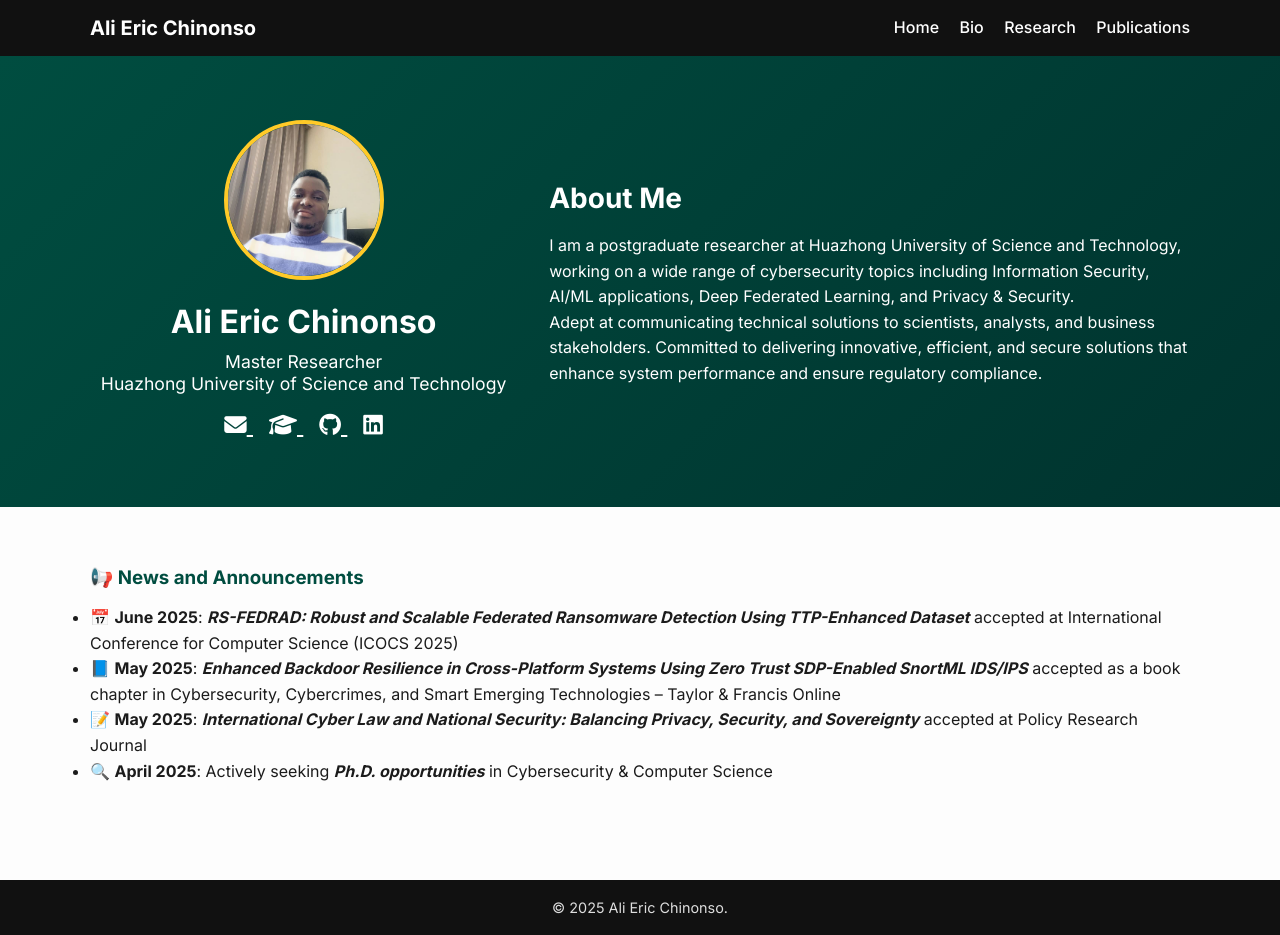
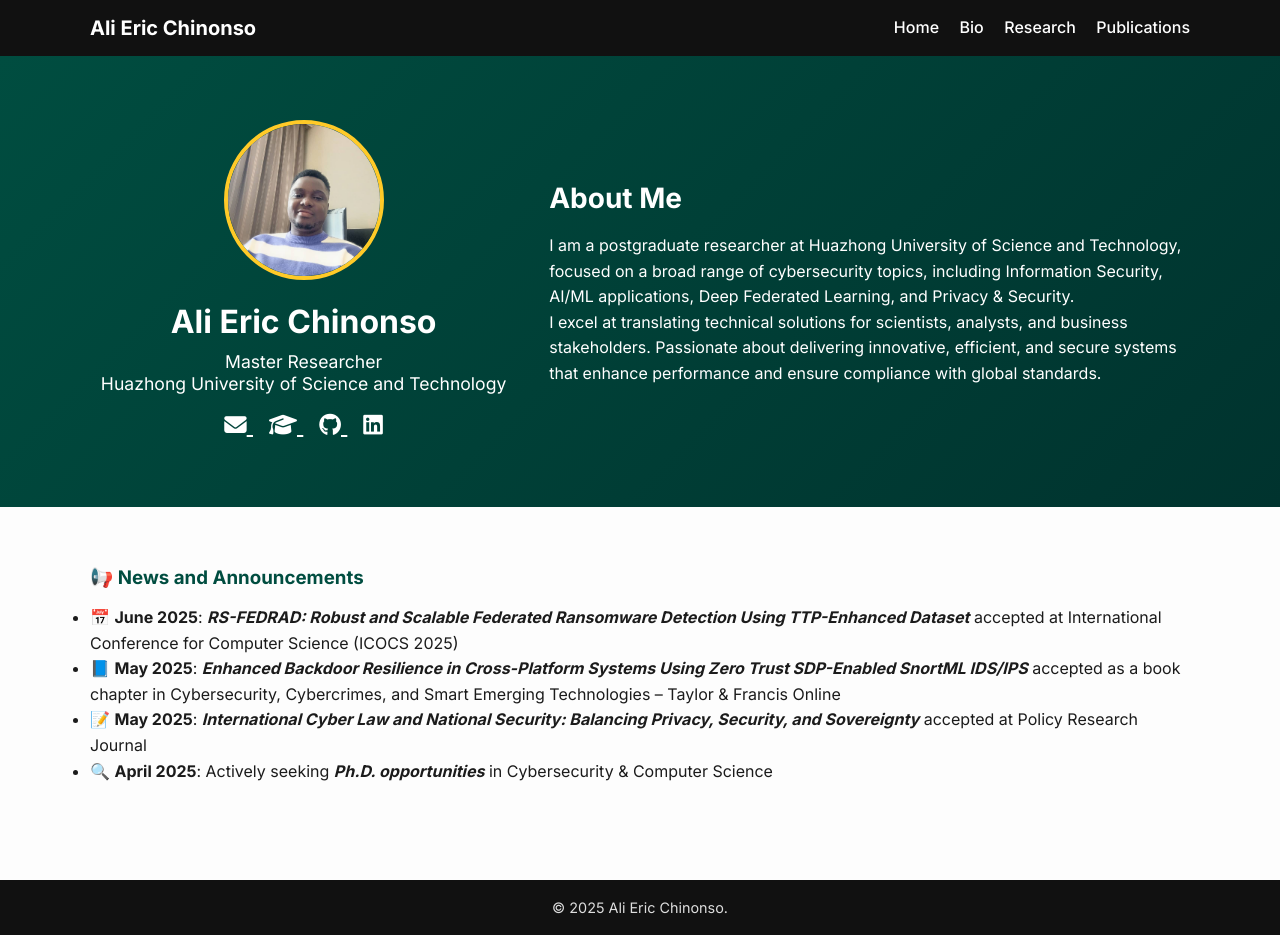
Before and after one commit to EmpireNetwork123/EmpireNetwork123.github.io, a Jekyll site: the page built from index.md, in a window 1280 px wide and 935 px high. Built offline with Jekyll 4.4.1, drawn with Linux system fonts in a browser that asks for light colours.

Commit message:
Update _config.yml3

```diff
--- a/_config.yml
+++ b/_config.yml
@@ -4,35 +4,48 @@
 title: "Ali Eric Chinonso"
 description: "Cybersecurity Researcher"
 
-# Two‑line subtitle for hero section
+# Hero section subtitle
 role: "Master Researcher"
 affiliation: "Huazhong University of Science and Technology"
 
 # ------------------------------------------
-# SITE & REPO SETTINGS
+# SITE SETTINGS
 # ------------------------------------------
-baseurl: ""   # keep empty for https://empirenetwork123.github.io
+baseurl: ""  # Keep empty for https://empirenetwork123.github.io
 url: "https://empirenetwork123.github.io"
 
 # ------------------------------------------
 # CONTACT / SOCIAL LINKS
 # ------------------------------------------
 email: "Ericchinonso1@outlook.com"
-github_username: "EmpireNetwork123"
-linkedin_username: "ericchinonso"
-scholar_link: "https://scholar.google.com/citations?user=88vHMEMAAAAJ"
+
+social_links:
+  - name: "GitHub"
+    icon: "fab fa-github"
+    url: "https://github.com/EmpireNetwork123"
+  - name: "LinkedIn"
+    icon: "fab fa-linkedin"
+    url: "https://www.linkedin.com/in/ericchinonso"
+  - name: "Google Scholar"
+    icon: "ai ai-google-scholar"
+    url: "https://scholar.google.com/citations?user=88vHMEMAAAAJ"
+  - name: "Email"
+    icon: "fas fa-envelope"
+    url: "mailto:Ericchinonso1@outlook.com"
 
 # ------------------------------------------
-# ABOUT‑ME PARAGRAPH (Markdown accepted)
+# ABOUT ME (Markdown accepted)
 # ------------------------------------------
 about_me: |
   I am a postgraduate researcher at Huazhong University of Science and Technology,
-  working on a wide range of cybersecurity topics including Information Security,
+  focused on a broad range of cybersecurity topics, including Information Security,
   AI/ML applications, Deep Federated Learning, and Privacy & Security.
-  Adept at communicating technical solutions to scientists, analysts, and business
-  stakeholders. Committed to delivering innovative, efficient, and secure solutions
-  that enhance system performance and ensure regulatory compliance.
+  I excel at translating technical solutions for scientists, analysts, and business stakeholders.
+  Passionate about delivering innovative, efficient, and secure systems that enhance performance
+  and ensure compliance with global standards.
 
+# ------------------------------------------
+# MARKDOWN AND THEME SETTINGS
 # ------------------------------------------
 markdown: kramdown
 theme: null
```
